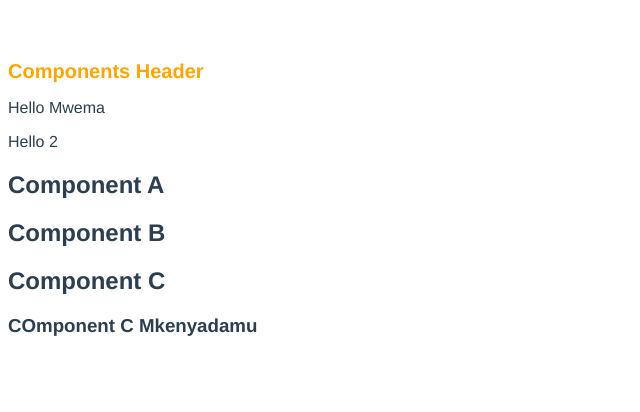
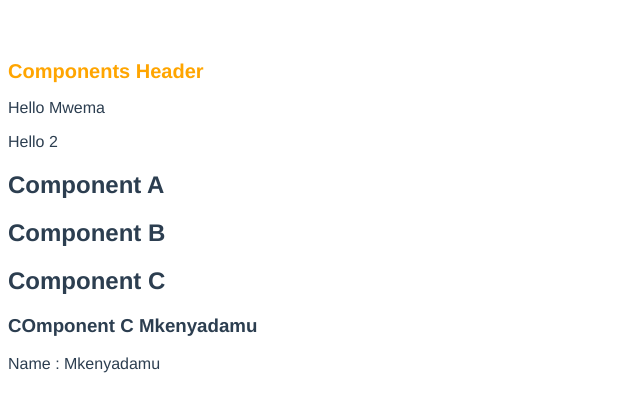
Before and after one commit to DerrickMbugua/vue-refresher, a Vue app: page / in a window 1280 px wide. Shown: the top 412 px of the page, without its empty margins (0-640 px from the left). Built offline with nearby package versions, Linux system fonts and the light colour scheme.

Commit message:
feat: provide function instead of an object

```diff
--- a/src/App.vue
+++ b/src/App.vue
@@ -4,6 +4,7 @@
   <Greet message="D" :likes="10"/>
   <Greet message="DM" :isShow="isShow"/> -->
 <ComponentA />
+<p>Name : {{ channel }}</p>
 </template>
 
 <script>
@@ -21,11 +22,14 @@ export default {
   data() {
     return {
       name: 'Sparta',
-      isShow: true
+      isShow: true,
+      channel : "Mkenyadamu"
     };
   },
-  provide: {
-    username: "Mkenyadamu"
+  provide() {
+    return{
+      username: this.channel
+    }
   }
 };
 </script>
```
